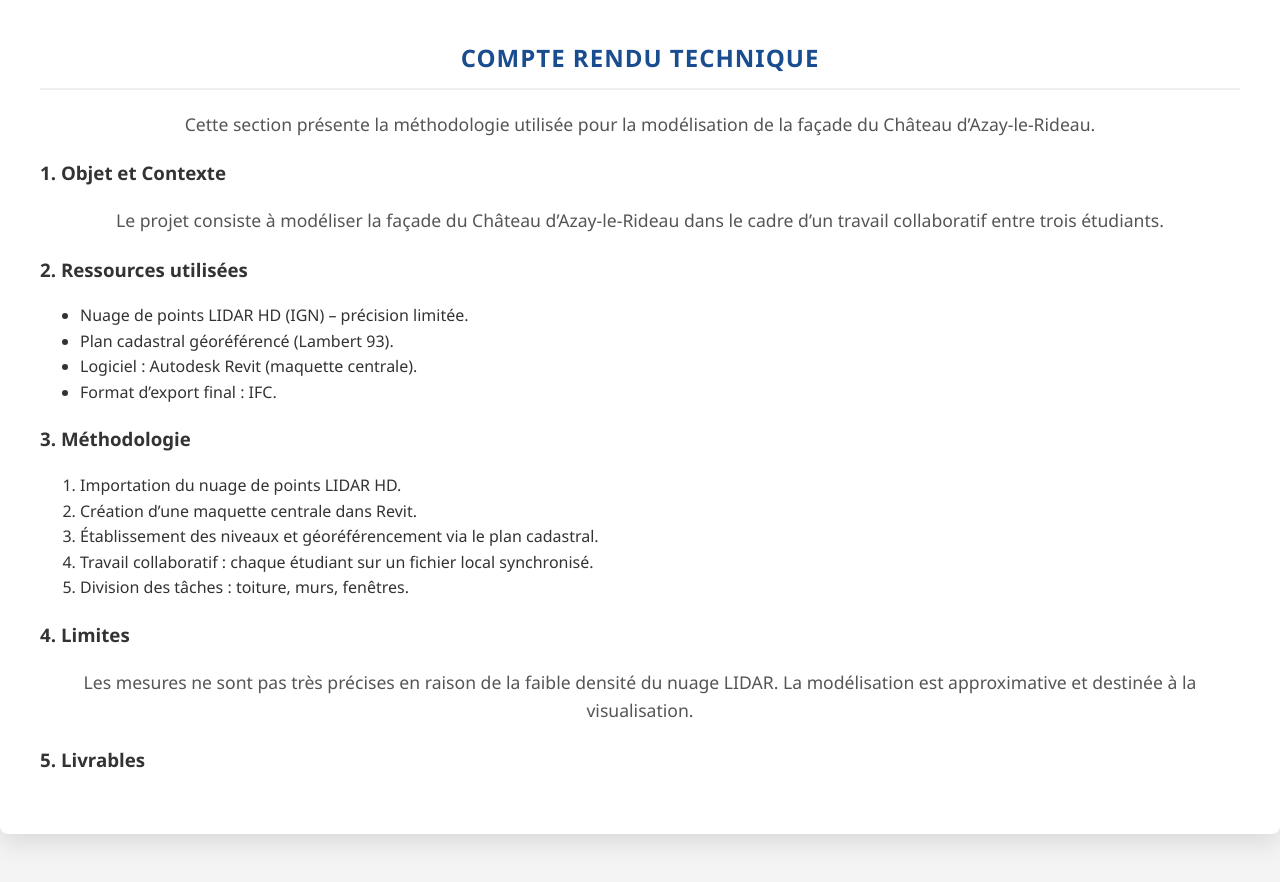
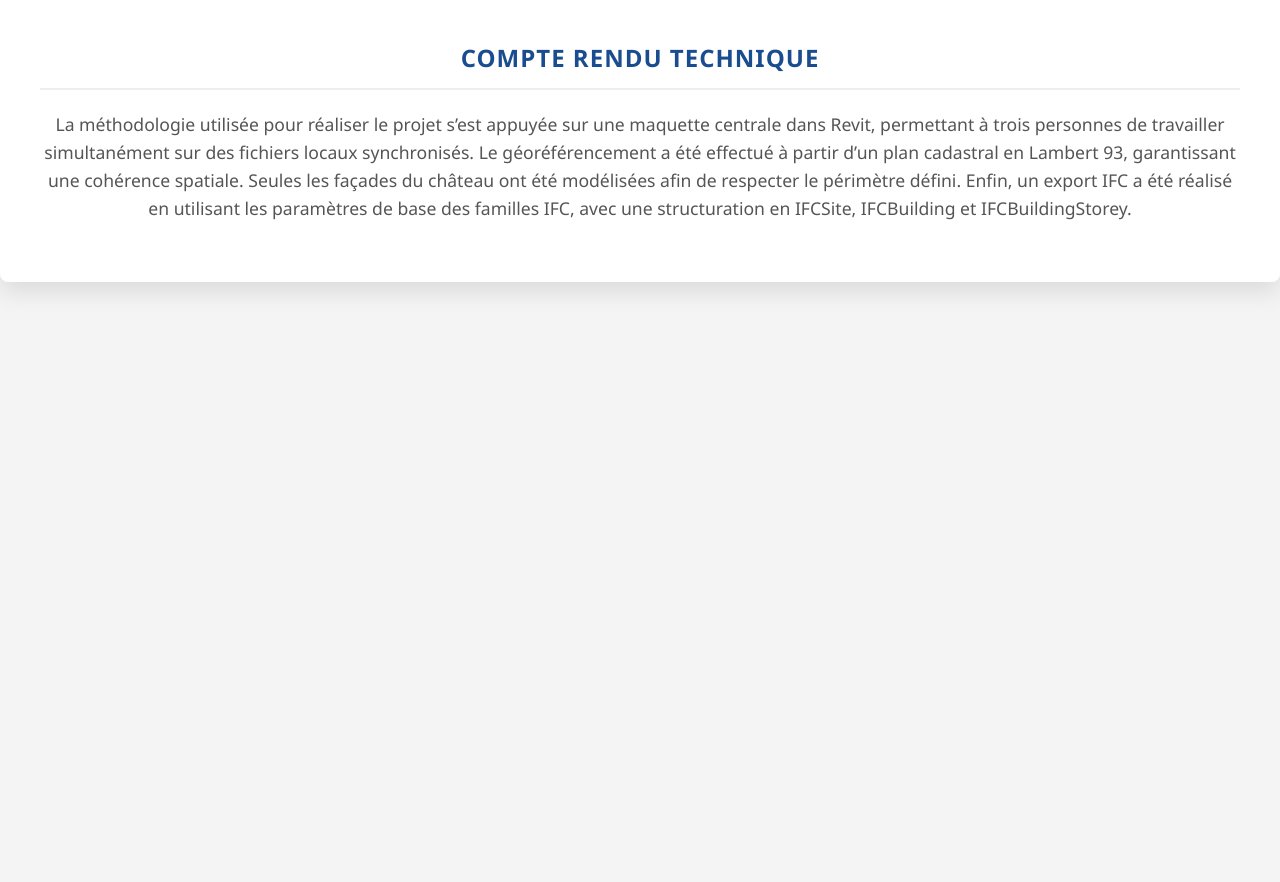
Before and after one commit to PAULFONTENEAU/pres-chat-azay, a plain HTML site: page index.html in a window 1280 px wide. Shown: the part 3550-4432 px from the top of the page. After the commit the page ends 3882 px from the top, so only its background shows below. Drawn offline with Linux system fonts and the light colour scheme.

Commit message:
Update index.html

```diff
--- a/index.html
+++ b/index.html
@@ -51,6 +51,16 @@
     }
 
     h2 {
+      text-align: center;
+      color: #1a4d8f;
+      text-transform: uppercase;
+      letter-spacing: 1px;
+      margin-top: 40px;
+      border-bottom: 2px solid #eee;
+      padding-bottom: 10px;
+    }
+
+    h3 {
       text-align: center;
       color: #1a4d8f;
       text-transform: uppercase;
@@ -230,47 +240,14 @@
       <img src="image3.png" class="modal-img" alt="Image agrandie">
     </div>
 
+
     <h2>Compte rendu technique</h2>
     <p>
-      Cette section présente la méthodologie utilisée pour la modélisation de la façade du Château d’Azay-le-Rideau.
+      La méthodologie utilisée pour réaliser le projet s’est appuyée sur une maquette centrale dans Revit, permettant à trois personnes de travailler simultanément sur des fichiers locaux synchronisés. Le géoréférencement a été effectué à partir d’un plan cadastral en Lambert 93, garantissant une cohérence spatiale. Seules les façades du château ont été modélisées afin de respecter le périmètre défini. Enfin, un export IFC a été réalisé en utilisant les paramètres de base des familles IFC, avec une structuration en IFCSite, IFCBuilding et IFCBuildingStorey.
     </p>
 
-    <h3>1. Objet et Contexte</h3>
-    <p>
-      Le projet consiste à modéliser la façade du Château d’Azay-le-Rideau dans le cadre d’un travail collaboratif entre trois étudiants.
-    </p>
+    </div> <!-- fin de .container -->
 
-    <h3>2. Ressources utilisées</h3>
-    <ul>
-      <li>Nuage de points LIDAR HD (IGN) – précision limitée.</li>
-      <li>Plan cadastral géoréférencé (Lambert 93).</li>
-      <li>Logiciel : Autodesk Revit (maquette centrale).</li>
-      <li>Format d’export final : IFC.</li>
-    </ul>
-
-    <h3>3. Méthodologie</h3>
-    <ol>
-      <li>Importation du nuage de points LIDAR HD.</li>
-      <li>Création d’une maquette centrale dans Revit.</li>
-      <li>Établissement des niveaux et géoréférencement via le plan cadastral.</li>
-      <li>Travail collaboratif : chaque étudiant sur un fichier local synchronisé.</li>
-      <li>Division des tâches : toiture, murs, fenêtres.</li>
-    </ol>
-
-    <h3>4. Limites</h3>
-    <p>
-      Les mesures ne sont pas très précises en raison de la faible densité du nuage LIDAR. La modélisation est approximative et destinée à la visualisation.
-    </p>
-
-    <h3>5. Livrables</h3>
-    <p>
-      <a href="https://master4d.sharepoint.com/:f:/r/sites/MASTER4D/Documents%20partages/4D_etudiants/2026/Evaluation/03-SEMESTRE%2003/EC3.6_BIM%20Patrimoine/GOUVEIA_SAHUQUET_FONTENEAU/IFC?csf=1&web=1&e=Y8XfCU" target="_blankFC</a><br>
-      <a href="https://master4d.sharepoint.com/:f:/r/sites/MASTER4D/Documents%20partages/4D_etudiants/2026/Evaluation/03-SEMESTRE%2003/EC3.6_BIM%20Patrimoine/GOUVEIA_SAHUQUET_FONTENEAU/RVT?csf=1XXlQliTélécharger la maquette Revit</a>
-    </p>
-
-
-
-  </div>
 
 
 
```
